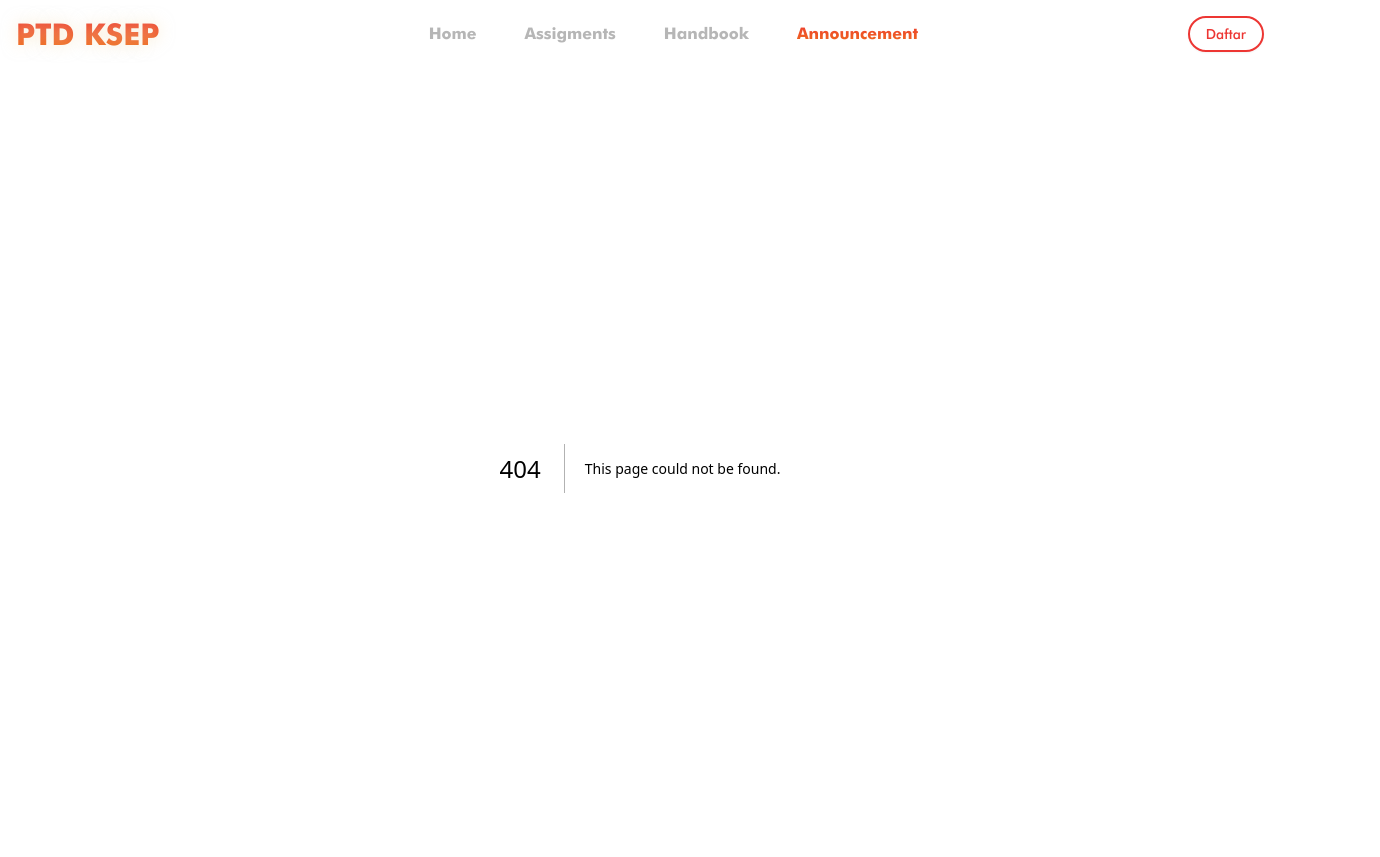
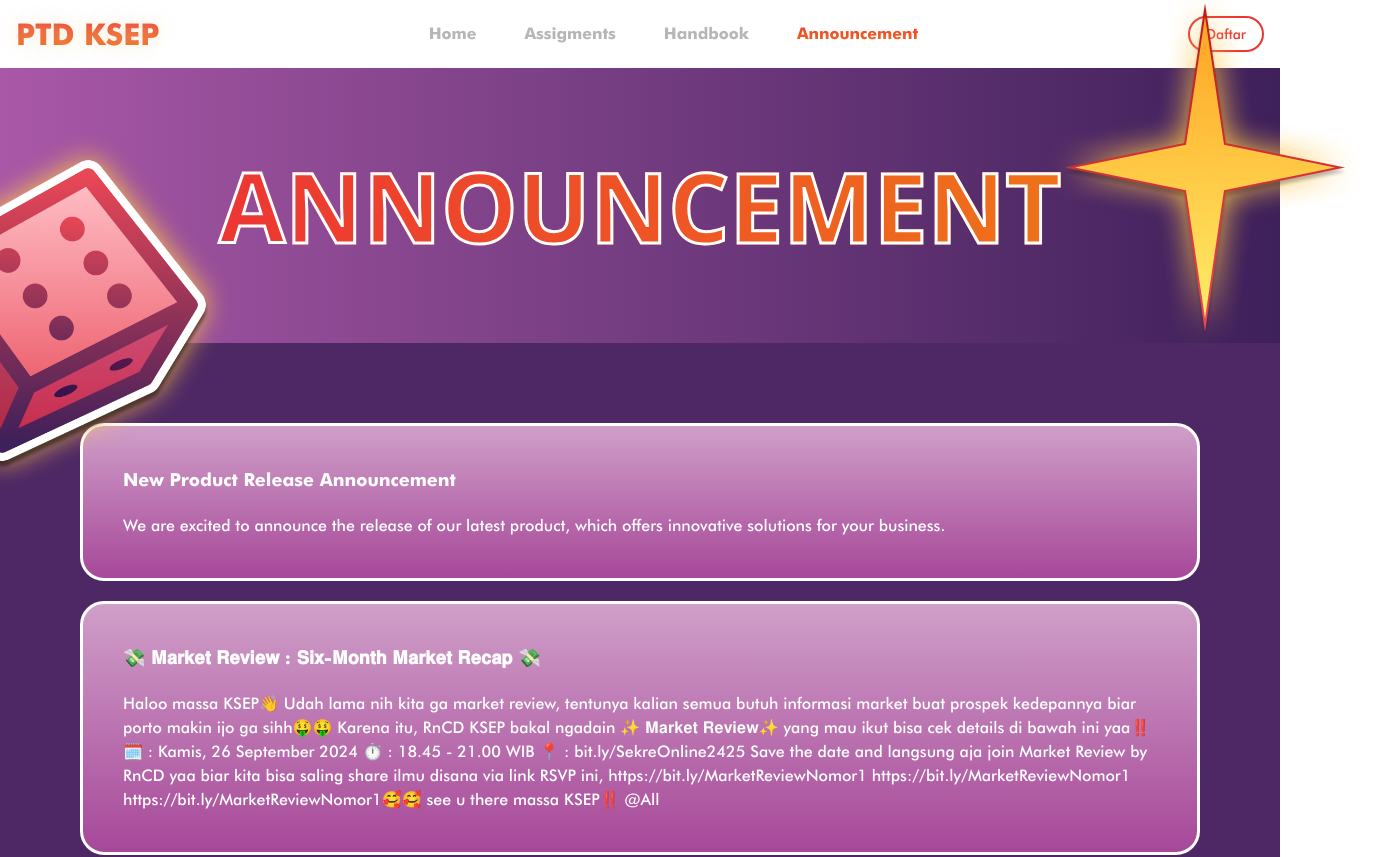
Before and after one commit to adielrum/PTD-2024, a Next.js app: page /announcement in a window 1280 px wide. Before the commit this address had no page. Shown: the top 857 px of the page, 1380 px wide, since content can reach past the window. Built offline with nearby package versions, Linux system fonts and the light colour scheme.

Commit message:
add: announcement page

```diff
--- /dev/null
+++ b/app/announcement/page.tsx
@@ -0,0 +1,55 @@
+import React from 'react'
+import Image from 'next/image'
+import Dice from '@/app/assets/Dice1.png'
+import Sparkle from '@/app/assets/StarShining.png'
+import AnnouncementCard from '@/components/AnnouncementCard/page'
+
+type Data = {
+  title: string;
+  content: string;
+};
+const Data = [
+  {
+    title: "New Product Release Announcement",
+    content: "We are excited to announce the release of our latest product, which offers innovative solutions for your business."
+  },
+  {
+    title: "💸 𝐌𝐚𝐫𝐤𝐞𝐭 𝐑𝐞𝐯𝐢𝐞𝐰 : 𝐒𝐢𝐱-𝐌𝐨𝐧𝐭𝐡 𝐌𝐚𝐫𝐤𝐞𝐭 𝐑𝐞𝐜𝐚𝐩 💸",
+    content: "Haloo massa KSEP👋 Udah lama nih kita ga market review, tentunya kalian semua butuh informasi market buat prospek kedepannya biar porto makin ijo ga sihh🤑🤑 Karena itu, RnCD KSEP bakal ngadain ✨ 𝐌𝐚𝐫𝐤𝐞𝐭 𝐑𝐞𝐯𝐢𝐞𝐰✨ yang mau ikut bisa cek details di bawah ini yaa‼️ 🗓️ : Kamis, 26 September 2024 ⏱️ : 18.45 - 21.00 WIB 📍 : bit.ly/SekreOnline2425 Save the date and langsung aja join Market Review by RnCD yaa biar kita bisa saling share ilmu disana via link RSVP ini, https://bit.ly/MarketReviewNomor1 https://bit.ly/MarketReviewNomor1 https://bit.ly/MarketReviewNomor1🥰🥰 see u there massa KSEP‼️ @All"
+  }
+]
+
+const page = () => {
+  return (
+    <div className='w-full h-full'>
+      <div className='relative flex bg-gradient-to-r from-[#A958A7] to-[#3E205A] items-center justify-center h-[275px]'>
+        <Image
+        src={Dice}
+        width={368}
+        alt='dice'
+        className='absolute -left-[130px] top-[60px]'
+        />
+        <h1 className='relative font-sans font-extrabold text-8xl text-transparent bg-clip-text bg-gradient-to-r from-[#ED3633] to-[#EF7219] border-white white-stroke-text text-center'>ANNOUNCEMENT</h1>
+        <Image
+        src={Sparkle}
+        width = {350}
+        alt = 'sparkle'
+        className='absolute -right-[100px] -top-[100px] -z-0'
+        />
+      </div>
+      <div className='bg-[#4E2865] px-20 py-20'>
+        {Data.map((item) => {
+          return (
+            <AnnouncementCard
+            key={item.title}
+            title={item.title}
+            content={item.content}
+            />
+          )
+        })}
+      </div>
+    </div>
+  )
+}
+
+export default page
--- a/app/globals.css
+++ b/app/globals.css
@@ -99,7 +99,7 @@ body {
     @apply border-transparent bg-clip-border bg-gradient-to-b from-[#ED3633] to-[#EF7219]
   }
   .white-stroke-text {
-    -webkit-text-stroke: 1px #FFFFFF;
+    -webkit-text-stroke: 3px #FFFFFF;
   }
   .text-shadow-orange {
     text-shadow: 0px 0px 16px rgba(246, 222, 173, 0.5);
--- /dev/null
+++ b/components/AnnouncementCard/page.tsx
@@ -0,0 +1,16 @@
+"use client"
+import React from 'react'
+
+type Data = {
+  title: string;
+  content: string;
+};
+
+export default function AnnouncementCard({title, content}: Data) {
+  return (
+    <div className='bg-gradient-to-b from-[#CF9FC8] to-[#A74899] rounded-3xl border-[3px] border-white mb-5 p-10 text-white'>
+      <div className='font-bold text-lg mb-5'> {title} </div>
+      <div> {content} </div>
+    </div>
+  )
+}
--- a/components/Navbar.tsx
+++ b/components/Navbar.tsx
@@ -32,7 +32,7 @@ const Navbar = () => {
     <header className='w-full'>
 
       {/* Desktop Nav */}
-      <nav className='w-full mx-auto max-w-7xl overflow-x-hidden p-4 flex items-center justify-between'>
+      <nav className='w-full mx-auto max-w-7xl overflow-x-hidden p-4 flex items-center justify-between z-20'>
         <Link href="/">
           <h1 className='font-black text-3xl text-orange-gradient text-shadow-orange'>PTD KSEP</h1>
         </Link>
```
